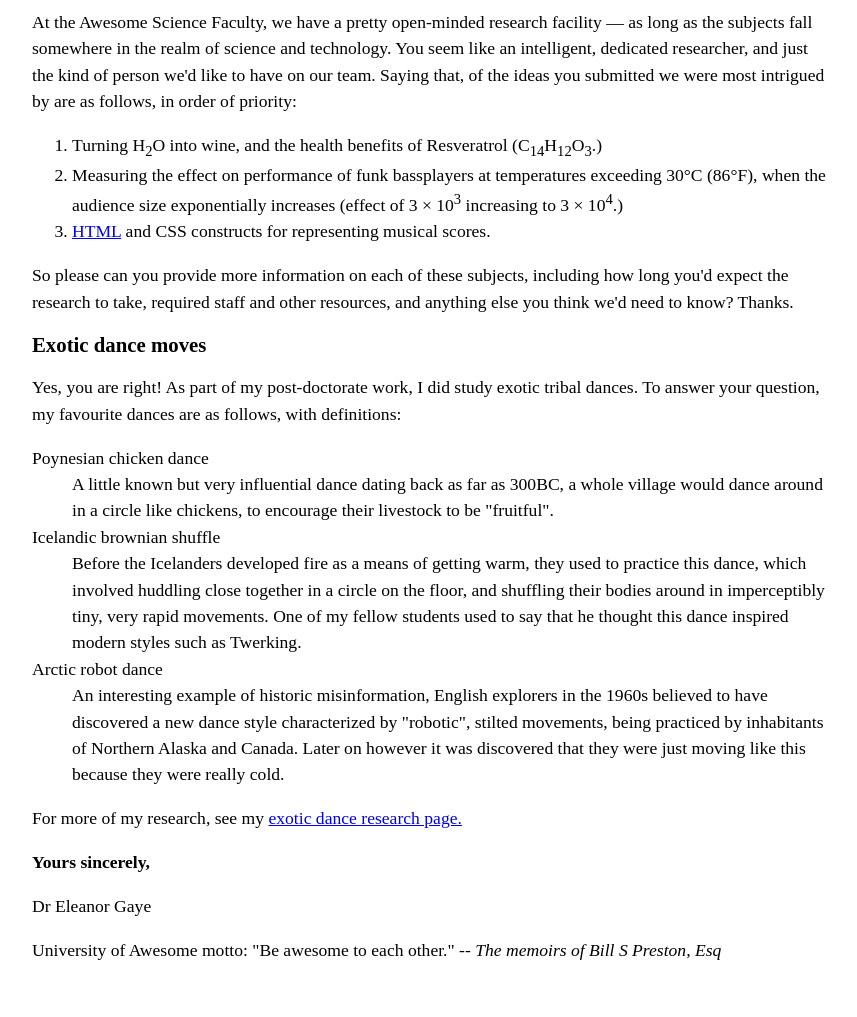
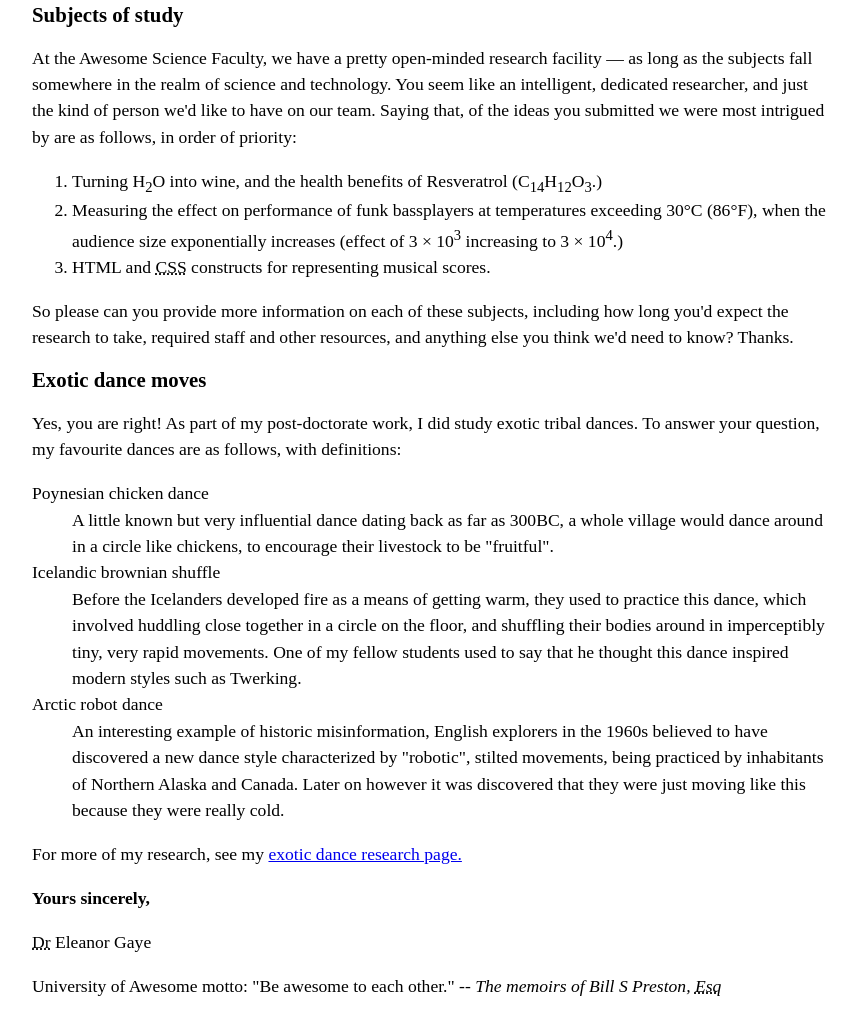
Before and after one commit to allyanh/avu.github.io, a plain HTML site: page index.html in a window 1280 px wide. Shown: the part 909-1926 px from the top of the page, without its empty margins (208-1065 px from the left). Before the commit the page ends 1890 px from the top, so only its background shows below. Drawn offline with Linux system fonts and the light colour scheme.

Commit message:
updates
Changes per abbreviation

```diff
--- a/index.html
+++ b/index.html
@@ -60,7 +60,7 @@
 
 <p><strong>Dear Eileen,</strong></p>
 
-<p>Thank you for your recent application to join us at the University of Awesome's science faculty to study as part of your PhD next year. I will answer your questions one by one, in the following sections.</p>
+<p>Thank you for your recent application to join us at the University of Awesome's science faculty to study as part of your <abbr title="Philosophy Doctorate">PhD</p> next year. I will answer your questions one by one, in the following sections.</p>
 
 <h2>Starting dates</h2>
 
@@ -83,7 +83,7 @@
 <ol>
     <li>Turning H<sub>2</sub>O into wine, and the health benefits of Resveratrol (C<sub>14</sub>H<sub>12</sub>O<sub>3</sub>.)</li>
     <li>Measuring the effect on performance of funk bassplayers at temperatures exceeding 30°C (86°F), when the audience size exponentially increases (effect of 3 × 10<sup>3</sup> increasing to 3 × 10<sup>4</sup>.)</li>
-    <li><a href="HTML_Definition">HTML</a> and CSS constructs for representing musical scores.</li>
+    <li><abrr title="Hypertext Markup Language">HTML</abbr> and <abbr title="Cascading Style Sheets">CSS</abbr> constructs for representing musical scores.</li>
 </ol>
 
 <p>So please can you provide more information on each of these subjects, including how long you'd expect the research to take, required staff and other resources, and anything else you think we'd need to know? Thanks.</p>
@@ -103,8 +103,8 @@
 <p>For more of my research, see my <a href="http://example.com" target="_blank">exotic dance research page.</a></p>
 
 <p><strong>Yours sincerely,</strong></p>
-<p>Dr Eleanor Gaye</p>
+<p><abbr title="Doctor">Dr</abbr> Eleanor Gaye</p>
 
-<p>University of Awesome motto: "Be awesome to each other." -- <i>The memoirs of Bill S Preston, Esq</i></p>
+<p>University of Awesome motto: "Be awesome to each other." -- <i>The memoirs of Bill S Preston, <abbr title="Esquire">Esq</abbr></i></p>
     </body>
 </html>
```
